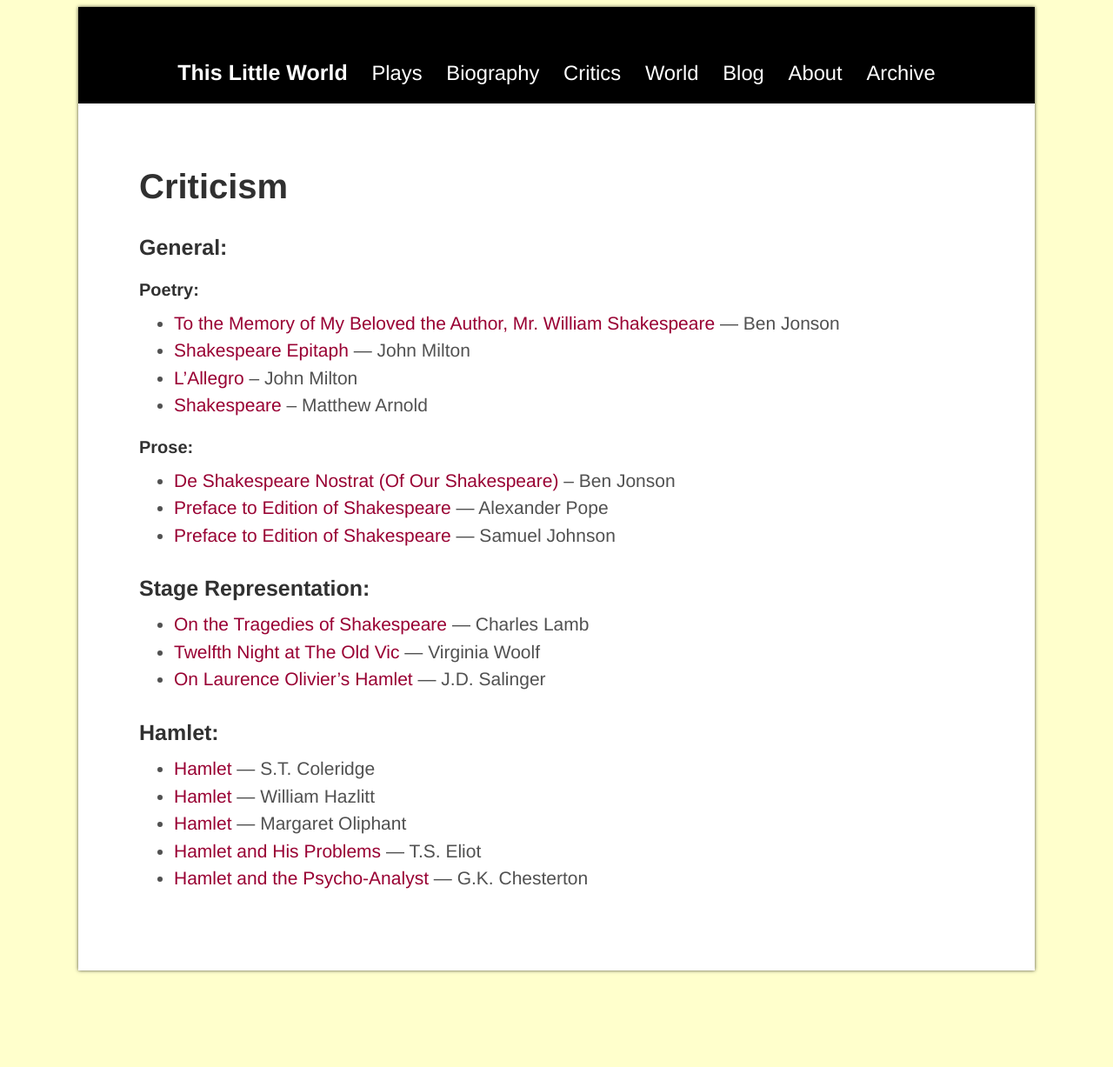
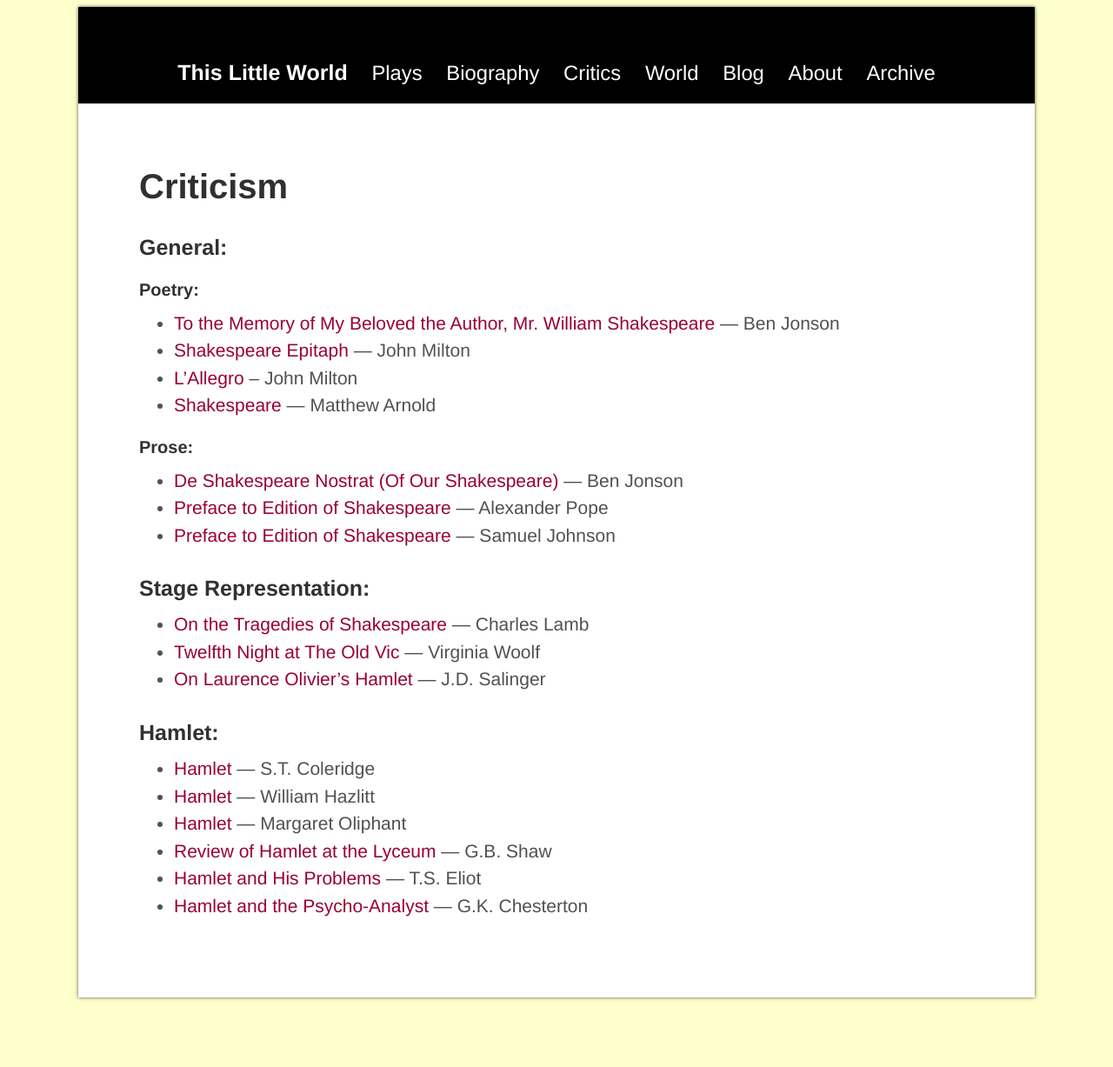
Before and after one commit to ThisLittleWorld/ThisLittleWorld.github.io, a Jekyll site: the page built from pages/critics.md, in a window 1280 px wide. Shown: the whole page at 87% size. Built offline with Jekyll 4.4.1, drawn with Linux system fonts in a browser that asks for light colours; Markdown is read by kramdown in place of the engine named in the settings; before the commit the page ends 1196 px from its top, so only the background shows below that.

Commit message:
Update critics.md

```diff
--- a/pages/critics.md
+++ b/pages/critics.md
@@ -11,10 +11,10 @@ permalink: "/critics/"
 * [To the Memory of My Beloved the Author, Mr. William Shakespeare](/jonson.elegy/) — Ben Jonson
 * [Shakespeare Epitaph](/milton.poem/) — John Milton
 * [L'Allegro](/milton.lallegro/) -- John Milton
-* [Shakespeare](/arnold.shakespeare/) -- Matthew Arnold
+* [Shakespeare](/arnold.shakespeare/) — Matthew Arnold
 
 ######Prose:
-* [De Shakespeare Nostrat (Of Our Shakespeare)](/jonson.shakespeare/) -- Ben Jonson
+* [De Shakespeare Nostrat (Of Our Shakespeare)](/jonson.shakespeare/) — Ben Jonson
 * [Preface to Edition of Shakespeare](/pope.preface/) — Alexander Pope
 * [Preface to Edition of Shakespeare](/johnson.preface/) — Samuel Johnson
 
@@ -33,5 +33,6 @@ permalink: "/critics/"
 * [Hamlet](/coleridge.hamlet.essay/) — S.T. Coleridge
 * [Hamlet](/hazlitt.hamlet/) — William Hazlitt
 * [Hamlet](/oliphant.hamlet/) — Margaret Oliphant
+* [Review of Hamlet at the Lyceum](/shaw.hamlet/) — G.B. Shaw
 * [Hamlet and His Problems](/eliot.hamlet/) — T.S. Eliot
 * [Hamlet and the Psycho-Analyst](/chesterton.hamlet/) — G.K. Chesterton
```
